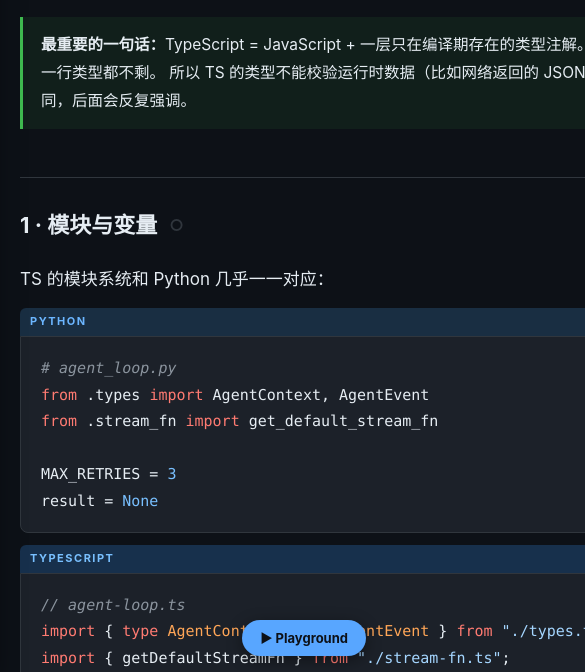
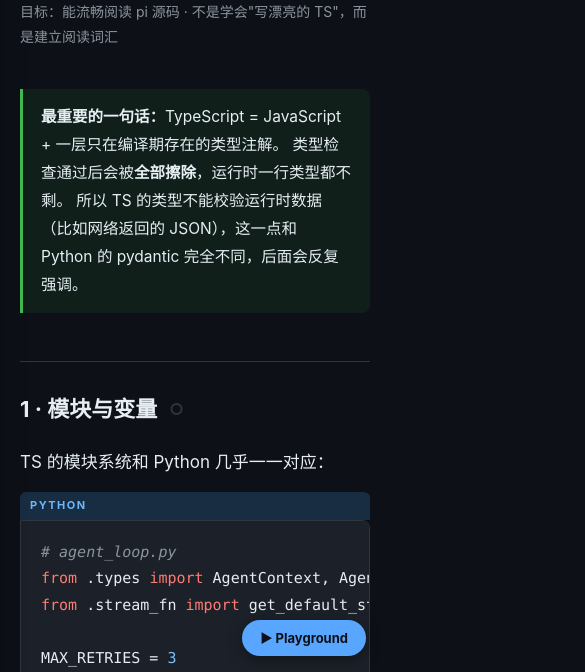
Before and after one commit to SineX8/pi-learning-journey, a plain HTML site: page index.html in a window 390 px wide. Shown: the part 164-836 px from the top of the page, 585 px wide, since content can reach past the window. Drawn offline with Linux system fonts and the light colour scheme.

Commit message:
fix: prevent mobile content overflow with word-break

```diff
--- a/index.html
+++ b/index.html
@@ -410,6 +410,16 @@
     /* Playground 编辑器与高亮层同步放大，保证字体度量一致 */
     #pg-editor-wrap pre, #pg-editor { font-size: 14px; }
     footer { font-size: 13px; }
+
+    /* ---- 手机端防溢出：长标识符/URL/路径断行，代码块与表格不撑破视口 ---- */
+    body { overflow-x: hidden; }
+    main { min-width: 0; }
+    .article { overflow-wrap: break-word; word-break: break-word; }
+    .file-ref { max-width: 100%; overflow-wrap: break-word; word-break: break-word; }
+    code { overflow-wrap: break-word; }
+    pre { max-width: 100%; }
+    table { display: block; overflow-x: auto; }
+    th, td { overflow-wrap: break-word; word-break: break-word; }
   }
   @media (max-width: 1200px) {
     .toc { display: none; }
```
